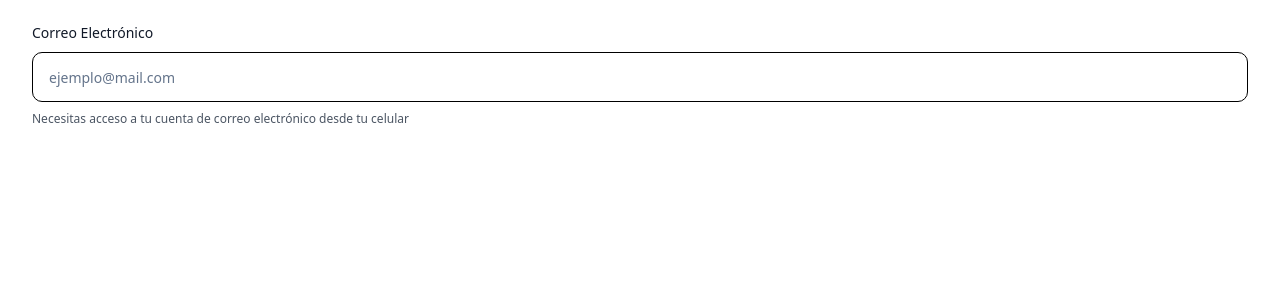
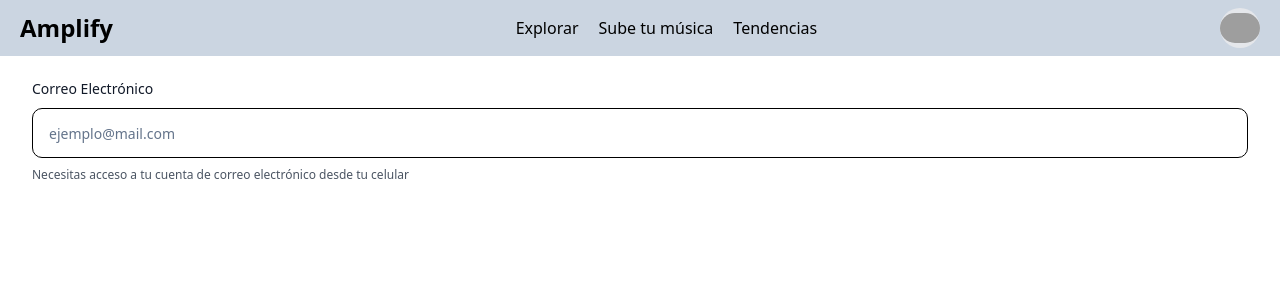
Before and after one commit to espinozayff/s15-05-amplify, a React (Vite) app in the folder Client/: page / in a window 1280 px wide. Shown: the top 300 px of the page. Built offline with nearby package versions, Linux system fonts and the light colour scheme; no server answers; grey boxes are pictures that could not be loaded.

Commit message:
feat:(frontend):Navbar created

```diff
--- a/Client/src/components/Layout/Layout.tsx
+++ b/Client/src/components/Layout/Layout.tsx
@@ -1,8 +1,14 @@
 import { JSX } from "react";
 import { Outlet } from "react-router-dom";
+import NavBar from "./Navbar";
 
 function Layout(): JSX.Element {
-  return <Outlet />;
+  return (
+    <>
+      <NavBar />
+      <Outlet />
+    </>
+  );
 }
 
 export default Layout;
--- /dev/null
+++ b/Client/src/components/Layout/Navbar/NavBar.tsx
@@ -0,0 +1,95 @@
+import React, { useEffect, useRef, useState } from "react";
+import Logo from "../../../components/common/Logo/Logo";
+
+const NavBar: React.FC = () => {
+  const [menuOpen, setMenuOpen] = useState<boolean>(false);
+  const [isHovering, setIsHovering] = useState<boolean>(false);
+  const menuRef = useRef<HTMLDivElement>(null);
+
+  const handleClickOutside = (event: MouseEvent) => {
+    if (menuRef.current && !menuRef.current.contains(event.target as Node)) {
+      setMenuOpen(false);
+    }
+  };
+
+  useEffect(() => {
+    if (menuOpen) {
+      document.addEventListener("mousedown", handleClickOutside);
+    } else {
+      document.removeEventListener("mousedown", handleClickOutside);
+    }
+    return () => {
+      document.removeEventListener("mousedown", handleClickOutside);
+    };
+  }, [menuOpen]);
+
+  useEffect(() => {
+    let timer: NodeJS.Timeout;
+    if (menuOpen && !isHovering) {
+      timer = setTimeout(() => {
+        setMenuOpen(false);
+      }, 3000);
+    }
+    return () => {
+      clearTimeout(timer);
+    };
+  }, [menuOpen, isHovering]);
+
+  const toggleMenu = () => {
+    setMenuOpen(!menuOpen);
+  };
+
+  return (
+    <div className="flex items-center justify-between px-5 py-2 bg-slate-300">
+      <div className="sm:block hidden">
+        <a href="/">
+          <Logo />
+        </a>
+      </div>
+      <div>
+        <ul className="flex gap-5">
+          <li>
+            <a href="/">Explorar</a>
+          </li>
+          <li>
+            <a href="">Sube tu música</a>
+          </li>
+          <li>
+            <a href="">Tendencias</a>
+          </li>
+        </ul>
+      </div>
+      <div className="relative" ref={menuRef}>
+        <button
+          onClick={toggleMenu}
+          className="w-10 h-10 flex items-center justify-center rounded-full bg-gray-200"
+        >
+          <img
+            className="w-10 rounded-full"
+            src="https://static.vecteezy.com/system/resources/previews/002/275/847/non_2x/male-avatar-profile-icon-of-smiling-caucasian-man-vector.jpg"
+            alt=""
+          />
+        </button>
+        {menuOpen && (
+          <ul
+            className="absolute right-0 mt-2 w-48 bg-white border border-gray-200 rounded-md shadow-lg z-10"
+            onMouseEnter={() => setIsHovering(true)}
+            onMouseLeave={() => setIsHovering(false)}
+          >
+            <li className="px-4 py-2 hover:bg-gray-100 cursor-pointer">
+              <a href="">Perfil</a>
+            </li>
+            <li className="px-4 py-2 hover:bg-gray-100 cursor-pointer">
+              <a href="">Mi Música</a>
+            </li>
+            <li className="px-4 py-2 hover:bg-gray-100 cursor-pointer">
+              <a href="">Opciones</a>
+            </li>
+          </ul>
+        )}
+      </div>
+    </div>
+  );
+};
+
+export default NavBar;
--- /dev/null
+++ b/Client/src/components/Layout/Navbar/index.ts
@@ -0,0 +1 @@
+export { default } from "./NavBar";
--- /dev/null
+++ b/Client/src/components/common/Logo/Logo.tsx
@@ -0,0 +1,5 @@
+import React from "react";
+
+export default function Logo() {
+  return <h1 className="text-2xl font-bold">Amplify</h1>;
+}
```
Also changed, not shown: 1 other file (tests, documents, lock files or other folders).
